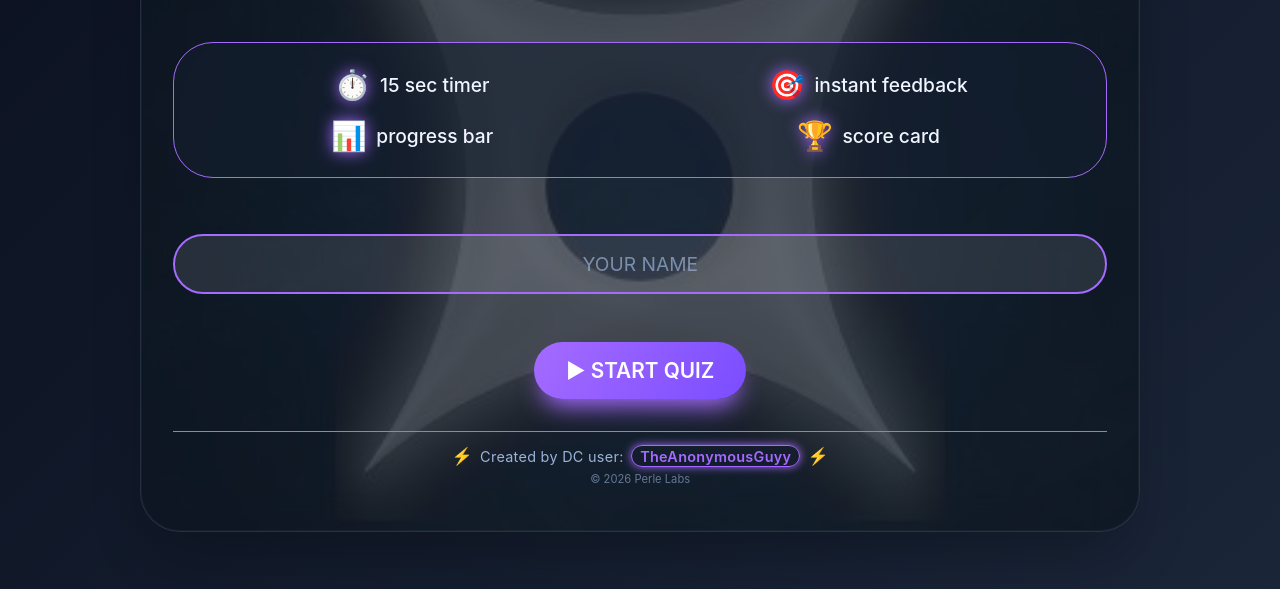
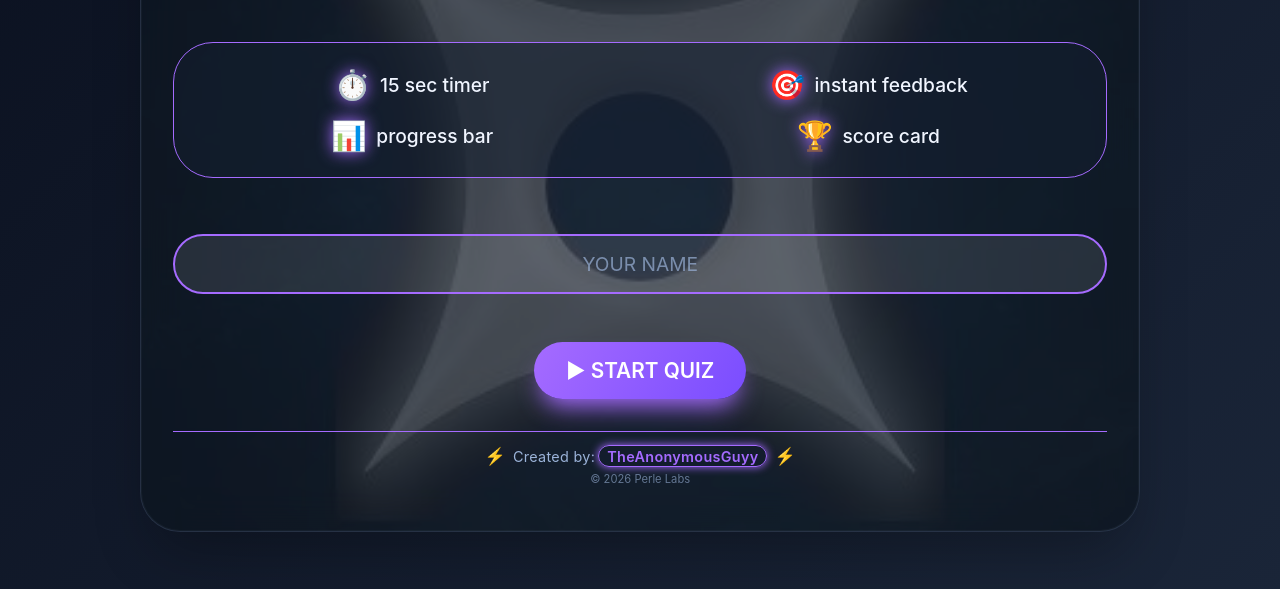
Before and after one commit to AdeMEDIA/plquiz, a plain HTML site: page index.html in a window 1280 px wide. Shown: the part 211-800 px from the top of the page. Drawn offline with Linux system fonts and the light colour scheme.

Commit message:
Update index.html

```diff
--- a/index.html
+++ b/index.html
@@ -74,7 +74,7 @@
         <div class="home-footer">
           <div class="footer-content">
             <span class="footer-icon">⚡</span>
-            <span class="footer-text">Created by DC user: <span class="footer-username">TheAnonymousGuyy</span></span>
+            <span class="footer-text">Created by:<span class="footer-username">TheAnonymousGuyy</span></span>
             <span class="footer-icon">⚡</span>
           </div>
           <div class="footer-copyright">
```
